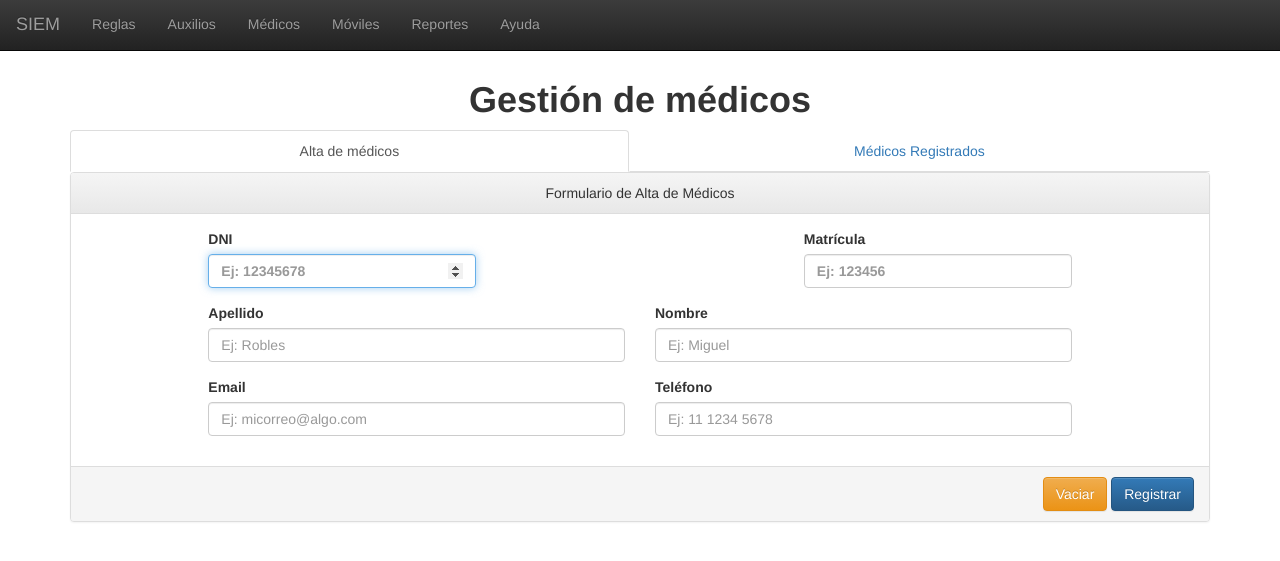
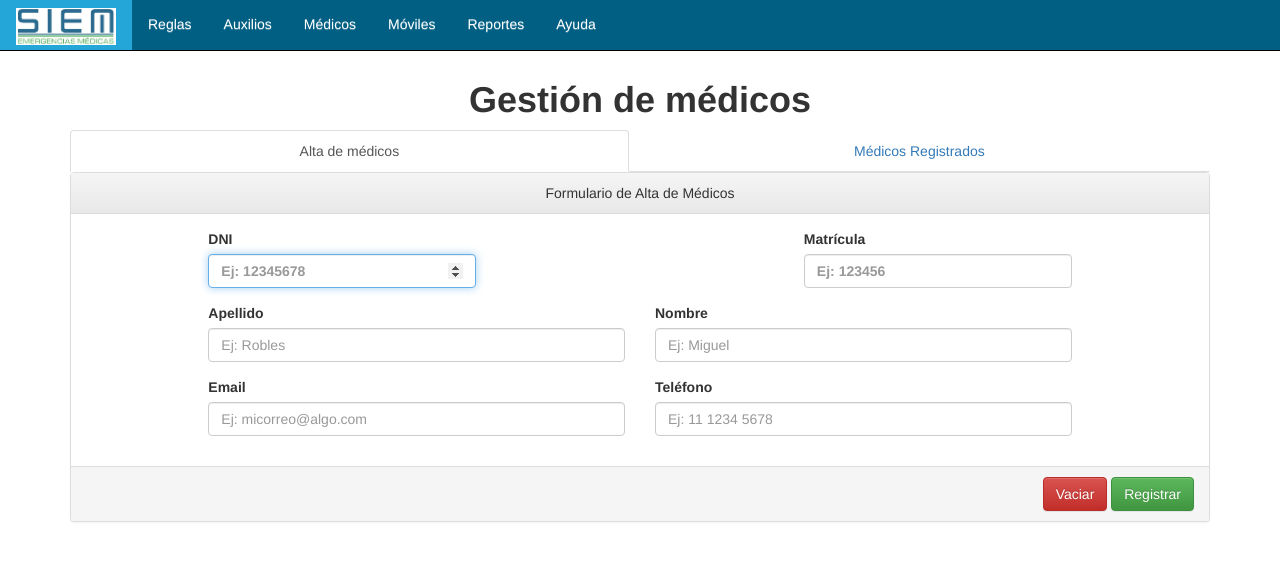
Before and after one commit to siemunlam/web, a Django app: page /medicos/ in a window 1280 px wide. Shown: the top 561 px of the page. Run offline with Django 3.2, Linux system fonts and the light colour scheme; a user stored in the database is signed in; parts of the project's set-up code (start-up, migrations or seed data) failed here and were passed over; some libraries are stand-ins or nearby versions.

Commit message:
Restyling color navbar y botones
Se actualizan los colores de acuerdo a los colores de la empresa.
Versión preliminar.

```diff
--- a/src/auxilios/models.py
+++ b/src/auxilios/models.py
@@ -117,7 +117,7 @@ class SolicitudDeAuxilio(Model):
 	ubicacion_especifica = CharField(verbose_name=u'ubicación especifica', max_length=120, blank=True)
 	ubicacion_coordenadas = CharField(verbose_name=u'ubicación coordenadas', max_length=120, blank=True)
 	contacto = CharField(verbose_name=u'contacto', max_length=120, blank=True)
-	motivo = TextField(error_messages={'required': 'Debe ingresar al menos un motivo'})
+	motivo = TextField()
 	observaciones = CharField(max_length=120, blank=True)
 	generador = ForeignKey(User)
 
--- a/src/auxilios/templates/auxilios-list.html
+++ b/src/auxilios/templates/auxilios-list.html
@@ -29,8 +29,8 @@
 			</div><!-- /panel-body -->
 			<div class="panel-footer text-center">
 				<div role="group" align="right" aria-label="...">
-					<button type="reset" form="SolicitudForm" id="vaciar_btn" class="btn btn-warning" name="Vaciar" onclick="empty_all()">Vaciar</button>
-					<button type="submit" form="SolicitudForm" class="btn btn-primary" name="Crear">Crear</button>
+					<button type="reset" form="SolicitudForm" id="vaciar_btn" class="btn btn-danger" name="Vaciar" onclick="empty_all()">Vaciar</button>
+					<button type="submit" form="SolicitudForm" class="btn btn-success" name="Crear">Crear</button>
 				</div>
 			</div><!-- /panel-footer -->
 		</div>
--- a/src/auxilios/templates/moviles-list.html
+++ b/src/auxilios/templates/moviles-list.html
@@ -28,8 +28,8 @@
             </div>
             <div class="panel-footer text-center">
 				<div role="group" align="right" aria-label="...">
-					<button type="reset" form="MovilForm" id="vaciar_btn" class="btn btn-warning" name="Vaciar" onclick="empty_all()">Vaciar</button>
-					<button type="submit" form="MovilForm" class="btn btn-primary" name="Registrar">Registrar</button>
+					<button type="reset" form="MovilForm" id="vaciar_btn" class="btn btn-danger" name="Vaciar" onclick="empty_all()">Vaciar</button>
+					<button type="submit" form="MovilForm" class="btn btn-success" name="Registrar">Registrar</button>
 				</div>
 			</div><!-- /panel-footer -->
         </div>
--- a/src/cross_app_templates/base.html
+++ b/src/cross_app_templates/base.html
@@ -33,10 +33,12 @@
 			<![endif]-->
 	</head>
 	<body>
-		<nav class="navbar navbar-inverse navbar-fixed-top">
+		<nav class="navbar navbar-siem navbar-fixed-top">
 			<div id="nav_header-container" class="container-fluid navbar-container">
 				<div class="navbar-header">
-					<a id="nav_brand" class="navbar-brand" href="/auxilios">SIEM</a>
+					<a id="nav_brand" class="navbar-brand" href="/auxilios">
+						<img class="logo" src='{% static "img/SIEM_logo_reducido_v2.jpg" %}'>
+					</a>
 					<a href="javascript:void(0);" style="font-size:15px;" class="icon" onclick="onDesplegarMenuClick()">&#9776;</a>
 				</div>
 				<ul class="nav navbar-nav" id="myNavBar">
--- a/src/cross_app_templates/baseForm.html
+++ b/src/cross_app_templates/baseForm.html
@@ -12,10 +12,10 @@
 		</div><!-- /panel-body -->
 		<div class="panel-footer">
 			<span class="pull-right">
-				<button type="submit" form="mainForm" class="btn btn-primary" name="{{ btn_confirm_lbl }}">{{ btn_confirm_lbl }}</button>
+				<button type="submit" form="mainForm" class="btn btn-success" name="{{ btn_confirm_lbl }}">{{ btn_confirm_lbl }}</button>
 				<button type="button" form="mainForm" id="cancel_btn" class="btn btn-default" name="Cancelar">Cancelar</button>
 			</span>
-			<button type="reset" form="mainForm" id="vaciar_btn"  class="btn btn-warning" name="Vaciar">Vaciar</button>
+			<button type="reset" form="mainForm" id="vaciar_btn"  class="btn btn-danger" name="Vaciar">Vaciar</button>
 		</div><!-- /panel-footer -->
 	</div><!-- /panel -->
 </div><!-- /col-md-6 -->
--- a/src/cross_app_templates/home.html
+++ b/src/cross_app_templates/home.html
@@ -10,7 +10,7 @@
 				<h2 class="text-center">Configuración de motor de categorización</h2>
 				<button type="button" id="ayuda_btn" class="btn btn-info pull-right" title='Ver ayuda'>Ver ayuda</button>
 				<form class="form-inline" method="POST" enctype="multipart/form-data">{% csrf_token %}
-					<button type="submit" name="drools" class="btn btn-warning">Generar archivo de reglas</button>
+					<button type="submit" name="drools" class="btn btn-success">Generar archivo de reglas</button>
 				</form>
 			</div>
 		</div>
@@ -19,7 +19,7 @@
 		<div class="panel-group col-md-5 col-md-offset-1">
 			<div class="panel panel-default panel-restricted">
 				<div class="panel-heading font-bold text-center">CATEGORÍAS
-					<button type="button" id="add_category_btn" class="btn btn-xs btn-primary pull-right" title='Registrar categoría'><span class="glyphicon glyphicon-plus"></span></button>
+					<button type="button" id="add_category_btn" class="btn btn-xs btn-success pull-right" title='Registrar categoría'><span class="glyphicon glyphicon-plus"></span></button>
 				</div>
 				<table class="table table-striped table-responsive">
 					<thead>
@@ -82,7 +82,7 @@
 		<div class="panel-group col-md-5 col-md-offset-1">
 			<div class="panel panel-default panel-restricted">
 				<div class="panel-heading font-bold text-center">FACTORES DE PRE-CATEGORIZACIÓN
-					<button type="button" id="add_fdpc_btn" class="btn btn-xs btn-primary pull-right" title='Registrar FDPC'><span class="glyphicon glyphicon-plus"></span></button>
+					<button type="button" id="add_fdpc_btn" class="btn btn-xs btn-success pull-right" title='Registrar FDPC'><span class="glyphicon glyphicon-plus"></span></button>
 				</div>
 				<table class="table table-striped table-responsive">
 					<thead>
@@ -116,7 +116,7 @@
 		<div class="panel-group col-md-5">
 			<div class="panel panel-default panel-restricted">
 				<div class="panel-heading font-bold text-center">FACTORES DE AJUSTE
-					<button type="button" id="add_fda_btn" class="btn btn-xs btn-primary pull-right" title='Registrar FDA'><span class="glyphicon glyphicon-plus"></span></button>
+					<button type="button" id="add_fda_btn" class="btn btn-xs btn-success pull-right" title='Registrar FDA'><span class="glyphicon glyphicon-plus"></span></button>
 				</div>
 				<table class="table table-striped table-responsive">
 					<thead>
@@ -150,7 +150,7 @@
 		<div class="panel-group col-md-5 col-md-offset-1">
 			<div class="panel panel-default panel-restricted">
 				<div class="panel-heading font-bold text-center">VALORES DE FACTOR DE PRE-CATEGORIZACIÓN
-					<button type="button" id="add_vdfdpc_btn" class="btn btn-xs btn-primary pull-right" title='Registrar VDFDPC'><span class="glyphicon glyphicon-plus"></span></button>
+					<button type="button" id="add_vdfdpc_btn" class="btn btn-xs btn-success pull-right" title='Registrar VDFDPC'><span class="glyphicon glyphicon-plus"></span></button>
 				</div>
 				<table class="table table-striped table-responsive">
 					<thead>
@@ -186,7 +186,7 @@
 		<div class="panel-group col-md-5">
 			<div class="panel panel-default panel-restricted">
 				<div class="panel-heading font-bold text-center">VALORES DE FACTOR DE AJUSTE
-					<button type="button" id="add_vdfda_btn" class="btn btn-xs btn-primary pull-right" title='Registrar VDFDA'><span class="glyphicon glyphicon-plus"></span></button>
+					<button type="button" id="add_vdfda_btn" class="btn btn-xs btn-success pull-right" title='Registrar VDFDA'><span class="glyphicon glyphicon-plus"></span></button>
 				</div>
 				<table class="table table-striped table-responsive">
 					<thead>
@@ -222,7 +222,7 @@
 		<div class="panel-group col-md-5 col-md-offset-1">
 			<div class="panel panel-default panel-restricted">
 				<div class="panel-heading font-bold text-center">REGLAS DE PRE-CATEGORIZACIÓN
-					<button type="button" id="add_rdpc_btn" class="btn btn-xs btn-primary pull-right" title='Registrar RDPC'><span class="glyphicon glyphicon-plus"></span></button>
+					<button type="button" id="add_rdpc_btn" class="btn btn-xs btn-success pull-right" title='Registrar RDPC'><span class="glyphicon glyphicon-plus"></span></button>
 				</div>
 				<table class="table table-striped table-responsive">
 					<thead>
@@ -260,7 +260,7 @@
 		<div class="panel-group col-md-5">
 			<div class="panel panel-default panel-restricted">
 				<div class="panel-heading font-bold text-center">REGLAS DE AJUSTE
-					<button type="button" id="add_rda_btn" class="btn btn-xs btn-primary pull-right" title='Registrar RDA'><span class="glyphicon glyphicon-plus"></span></button>
+					<button type="button" id="add_rda_btn" class="btn btn-xs btn-success pull-right" title='Registrar RDA'><span class="glyphicon glyphicon-plus"></span></button>
 				</div>
 				<table class="table table-striped table-responsive">
 					<thead>
--- a/src/medicos/templates/medicos.html
+++ b/src/medicos/templates/medicos.html
@@ -28,8 +28,8 @@
 			</div>
 			<div class="panel-footer text-center">
 				<div role="group" align="right" aria-label="...">
-					<button type="reset" form="MedicoForm" id="vaciar_btn" class="btn btn-warning" name="Vaciar" onclick="empty_all()">Vaciar</button>
-					<button type="submit" form="MedicoForm" class="btn btn-primary" name="Registrar">Registrar</button>
+					<button type="reset" form="MedicoForm" id="vaciar_btn" class="btn btn-danger" name="Vaciar" onclick="empty_all()">Vaciar</button>
+					<button type="submit" form="MedicoForm" class="btn btn-success" name="Registrar">Registrar</button>
 				</div>
 			</div><!-- /panel-footer -->
 		</div>
@@ -108,7 +108,7 @@
 			</div>
 			<div class="modal-footer">
 				<button type="button" class="btn btn-default" data-dismiss="modal">Cerrar</button>
-				<button type="submit" form='MedicoUpdateForm' class="btn btn-primary">Editar</button>
+				<button type="submit" form='MedicoUpdateForm' class="btn btn-success">Editar</button>
 			</div>
 		</div>
 	</div>
--- a/src/rules/templates/ayuda.html
+++ b/src/rules/templates/ayuda.html
@@ -64,7 +64,7 @@
                     <h4>Creación de una regla de pre-categorización</h4>
                     <p class="indented">Para crear una nueva <strong>regla de pre-categorización</strong>, es necesario haber realizado el proceso de creación de una categoría, creación de un factor de pre-categorización y creación de un valor de factor de pre-categorización.</p>
                     <ol>
-                        <li>Desde la página de configuración del motor de categorización, presione sobre el botón <button type="button" class="btn btn-xs btn-primary"><span class="glyphicon glyphicon-plus"></span></button> del panel de <strong>reglas de pre-categorización</strong>.</li>
+                        <li>Desde la página de configuración del motor de categorización, presione sobre el botón <button type="button" class="btn btn-xs btn-success"><span class="glyphicon glyphicon-plus"></span></button> del panel de <strong>reglas de pre-categorización</strong>.</li>
                         <li>Seleccione como <strong>condición</strong> la combinación factor de pre-categorización - valor de factor de pre-categorización ya creada.</li>
                         <li>Seleccione como <strong>resultado</strong> la categoría ya creada.</li>
                         <li>Ingrese como <strong>prioridad</strong> un valor entero que no haya sido ya utilizado en otras reglas de pre-categorización con el mismo valor de resultado seleccionado. Caso contrario, se mostrará un mensaje de error informando la situación.</li>
@@ -74,7 +74,7 @@
                     <h4>Creación de una regla de ajuste</h4>
                     <p class="indented">Para crear una nueva <strong>regla de ajuste</strong>, es necesario haber realizado el proceso de creación de un valor de ajuste, creación de un factor de ajuste y creación de un valor de factor de ajuste.</p>
                     <ol>
-                        <li>Desde la página de configuración del motor de categorización, presione sobre el botón <button type="button" class="btn btn-xs btn-primary"><span class="glyphicon glyphicon-plus"></span></button> del panel de <strong>reglas de ajuste</strong>.</li>
+                        <li>Desde la página de configuración del motor de categorización, presione sobre el botón <button type="button" class="btn btn-xs btn-success"><span class="glyphicon glyphicon-plus"></span></button> del panel de <strong>reglas de ajuste</strong>.</li>
                         <li>Seleccione como <strong>condición</strong> la combinación factor de ajuste - valor de factor de ajuste ya creada.</li>
                         <li>Seleccione como <strong>resultado</strong> el valor de ajuste ya creado.</li>
                         <li>Ingrese como <strong>prioridad</strong> un valor entero que no haya sido ya utilizado en otras reglas de ajuste con el mismo valor de resultado seleccionado. Caso contrario, se mostrará un mensaje de error informando la situación.</li>
--- a/static/static/css/main.css
+++ b/static/static/css/main.css
@@ -19,21 +19,37 @@ body > .container-fluid { padding-bottom: 3%; } /* usado en home.html */
 .text-color-cornflowerblue { color: #6495ed !important; }
 .text-color-DarkSlateGray { color: 	#8deeee !important; }
 
-.navbar.navbar-inverse.navbar-fixed-top {
+.logo {
+  float: left;
+  width: 100px;
+  left: 25px;
+  margin-top: -6px;
+}
+
+.navbar-siem {
+    background-color: #015F83;
+    border-color: #000000;
+}
+
+.navbar.navbar-siem.navbar-fixed-top {
   overflow: hidden;
 }
 
-.navbar.navbar-inverse.navbar-fixed-top a {
+.navbar.navbar-siem.navbar-fixed-top a:hover {
+  background-color: #24A6D8;
+}
+
+.navbar.navbar-siem.navbar-fixed-top a {
   text-align: center;
-  color: #9d9d9d;
+  color: #ffffff;
   padding: 14px 16px;
 }
 
-.navbar.navbar-inverse.navbar-fixed-top .icon:hover {
-  color: #fff;
+.navbar.navbar-siem.navbar-fixed-top .icon:hover {
+  color: #ffffff;
 }
 
-.navbar.navbar-inverse.navbar-fixed-top .icon {
+.navbar.navbar-siem.navbar-fixed-top .icon {
   display: none;
 }
 
@@ -42,18 +58,18 @@ body > .container-fluid { padding-bottom: 3%; } /* usado en home.html */
     display: none;
   }
 
-  .navbar.navbar-inverse.navbar-fixed-top a.icon {
+  .navbar.navbar-siem.navbar-fixed-top a.icon {
     float: right;
     display: block;
   }
 
-  .navbar.navbar-inverse.navbar-fixed-top .icon {
+  .navbar.navbar-siem.navbar-fixed-top .icon {
     position: absolute;
     right: 0;
     top: 0;
   }
 
-  .navbar.navbar-inverse.navbar-fixed-top a {
+  .navbar.navbar-siem.navbar-fixed-top a {
     text-align: left;
   }
 
```
Also changed, not shown: static/static/img/SIEM_logo_reducido_v2.jpg (added).
